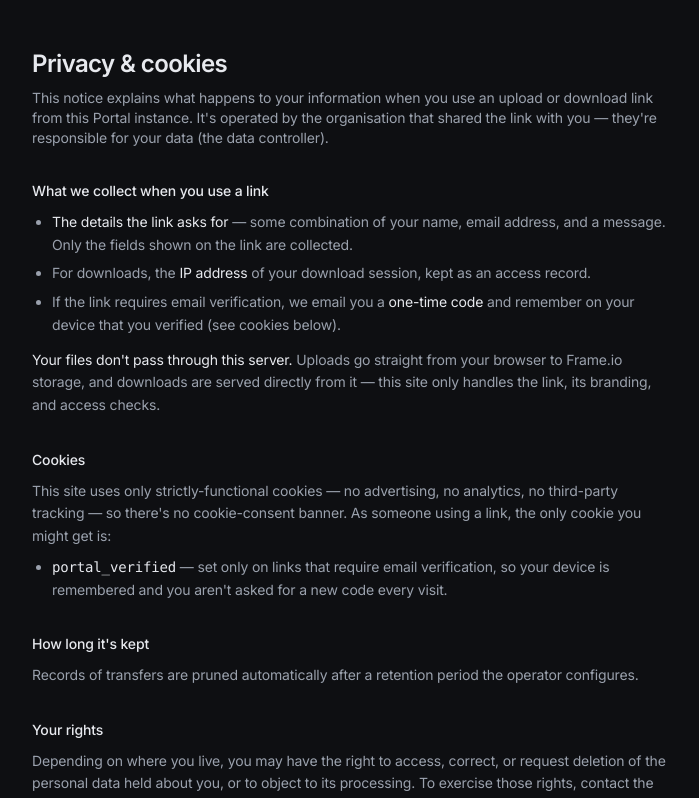
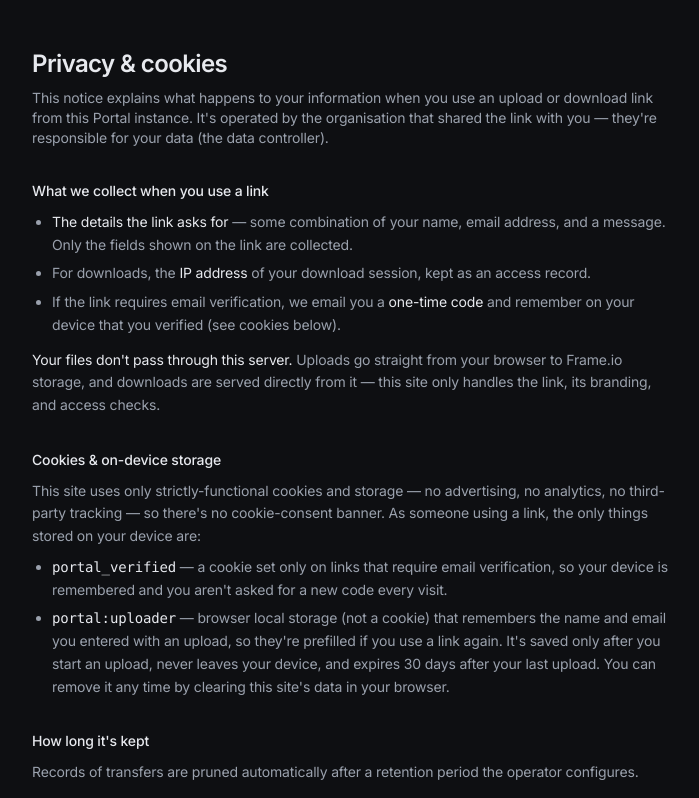
Before and after one commit to farbhaus/portal, a SvelteKit app in the folder apps/web/: page /privacy in a window 1280 px wide. Shown: the top 798 px of the page, without its empty margins (288-987 px from the left). Built offline with nearby package versions, Linux system fonts and the light colour scheme.

Commit message:
Upload page: multi-folder picks, remembered uploader details, "send another" (closes #45, #46, #47)

```diff
--- /dev/null
+++ b/apps/web/src/lib/uploader-prefs.ts
@@ -0,0 +1,37 @@
+// Remembers the uploader's name/email in localStorage so returning uploaders get
+// prefilled fields. Best-effort only: storage may be unavailable (private mode),
+// and entries expire 30 days after last use.
+
+const KEY = "portal:uploader";
+const MAX_AGE_MS = 30 * 24 * 60 * 60 * 1000;
+
+export interface UploaderPrefs {
+  name: string;
+  email: string;
+}
+
+export function loadUploaderPrefs(): UploaderPrefs | null {
+  try {
+    const raw = localStorage.getItem(KEY);
+    if (!raw) return null;
+    const data = JSON.parse(raw);
+    if (typeof data?.savedAt !== "number" || Date.now() - data.savedAt > MAX_AGE_MS) {
+      localStorage.removeItem(KEY);
+      return null;
+    }
+    return {
+      name: typeof data.name === "string" ? data.name : "",
+      email: typeof data.email === "string" ? data.email : "",
+    };
+  } catch {
+    return null;
+  }
+}
+
+export function saveUploaderPrefs(name: string, email: string): void {
+  try {
+    localStorage.setItem(KEY, JSON.stringify({ name, email, savedAt: Date.now() }));
+  } catch {
+    // Storage unavailable — remembering is a convenience, not a requirement.
+  }
+}
--- a/apps/web/src/routes/privacy/+page.svelte
+++ b/apps/web/src/routes/privacy/+page.svelte
@@ -46,16 +46,24 @@
     </section>
 
     <section class="space-y-2">
-      <h2 class="font-medium text-text">Cookies</h2>
+      <h2 class="font-medium text-text">Cookies &amp; on-device storage</h2>
       <p>
-        This site uses only strictly-functional cookies — no advertising, no analytics, no
-        third-party tracking — so there's no cookie-consent banner. As someone using a link, the only
-        cookie you might get is:
+        This site uses only strictly-functional cookies and storage — no advertising, no analytics,
+        no third-party tracking — so there's no cookie-consent banner. As someone using a link, the
+        only things stored on your device are:
       </p>
       <ul class="list-disc space-y-1.5 pl-5">
         <li>
-          <code class="text-text">portal_verified</code> — set only on links that require email
-          verification, so your device is remembered and you aren't asked for a new code every visit.
+          <code class="text-text">portal_verified</code> — a cookie set only on links that require
+          email verification, so your device is remembered and you aren't asked for a new code every
+          visit.
+        </li>
+        <li>
+          <code class="text-text">portal:uploader</code> — browser local storage (not a cookie) that
+          remembers the name and email you entered with an upload, so they're prefilled if you use a
+          link again. It's saved only after you start an upload, never leaves your device, and
+          expires 30 days after your last upload. You can remove it any time by clearing this site's
+          data in your browser.
         </li>
       </ul>
     </section>
--- a/apps/web/src/routes/u/[token]/+page.svelte
+++ b/apps/web/src/routes/u/[token]/+page.svelte
@@ -1,4 +1,5 @@
 <script lang="ts">
+  import { onMount } from "svelte";
   import { fly } from "svelte/transition";
   import { Button, Card, PoweredByPortal } from "$lib/components";
   import { formatBytes } from "$lib/format";
@@ -14,6 +15,7 @@
     verifyCode,
     type UploadItem,
   } from "$lib/upload";
+  import { loadUploaderPrefs, saveUploaderPrefs } from "$lib/uploader-prefs";
 
   let { data } = $props();
   const link = $derived(data.link);
@@ -33,6 +35,15 @@
 
   // The uploader is gated until the email is verified (for verify_email links).
   const locked = $derived(link.verify_email && !verified);
+
+  // Prefill for returning uploaders. Never touches `verified` — a verify_email
+  // link still gates on the OTP / device-trust cookie exactly as for a blank form.
+  onMount(() => {
+    const prefs = loadUploaderPrefs();
+    if (!prefs) return;
+    if (!name) name = prefs.name;
+    if (!email) email = prefs.email;
+  });
 
   let items = $state<UploadItem[]>([]);
   let dragging = $state(false);
@@ -177,6 +188,8 @@
       // Code accepted by the server — consume it so it never lingers in the UI.
       verified = true;
       code = "";
+      // The server accepted these details, so they're worth remembering for next time.
+      if (name.trim() || email.trim()) saveUploaderPrefs(name.trim(), email.trim());
       await runUpload(data.token, sid, items, {
         onBytes: (d) => (uploadedBytes += d),
         onFileStart: (p) => (currentFile = p),
@@ -193,6 +206,18 @@
       error = e instanceof Error ? e.message : "Upload failed.";
       phase = "error";
     }
+  }
+
+  // "Forgot something?" — back to a fresh form. Identity fields and verification
+  // survive so the uploader can send another batch without re-doing the gate.
+  function uploadMore() {
+    items = [];
+    doneFiles = new Set();
+    uploadedBytes = 0;
+    sessionId = null;
+    currentFile = null;
+    error = null;
+    phase = "select";
   }
 </script>
 
@@ -230,6 +255,9 @@
         <p class="mt-1 text-sm text-muted">
           {items.length} file{items.length === 1 ? "" : "s"} ({formatBytes(totalBytes)}) delivered.
         </p>
+        <div class="mt-5">
+          <Button {accent} onclick={uploadMore}>Forgot something? Send another</Button>
+        </div>
       </Card>
     {:else}
       <Card class="space-y-5">
@@ -311,8 +339,8 @@
               <p class="text-sm text-muted">Drag files or folders here</p>
               <p class="my-2 text-xs text-faint">or</p>
               <div class="flex justify-center gap-2">
-                <Button variant="ghost" size="sm" onclick={() => filesInput?.click()}>Choose files</Button>
-                <Button variant="ghost" size="sm" onclick={() => folderInput?.click()}>Choose folder</Button>
+                <Button variant="ghost" size="sm" onclick={() => filesInput?.click()}>Add files</Button>
+                <Button variant="ghost" size="sm" onclick={() => folderInput?.click()}>Add folder</Button>
                 <input bind:this={filesInput} type="file" multiple class="hidden" onchange={onPick} />
                 <input bind:this={folderInput} type="file" webkitdirectory class="hidden" onchange={onPick} />
               </div>
@@ -324,6 +352,7 @@
         {/if}
 
         {#if items.length > 0}
+          <div>
             <div class="max-h-56 space-y-1 overflow-auto text-sm">
               {#each items as it (it.path)}
                 <div class="flex items-center justify-between rounded px-2 py-1 {doneFiles.has(it.path) ? 'bg-success/10' : currentFile === it.path ? 'bg-surface-2' : ''}">
@@ -338,6 +367,12 @@
                   </span>
                 </div>
               {/each}
+            </div>
+            {#if phase === "select"}
+              <p class="mt-2 text-center text-xs text-faint">
+                Add more files or folders above — everything uploads together.
+              </p>
+            {/if}
           </div>
         {/if}
 
```
Lines whose indentation alone changed are shown as unchanged.
